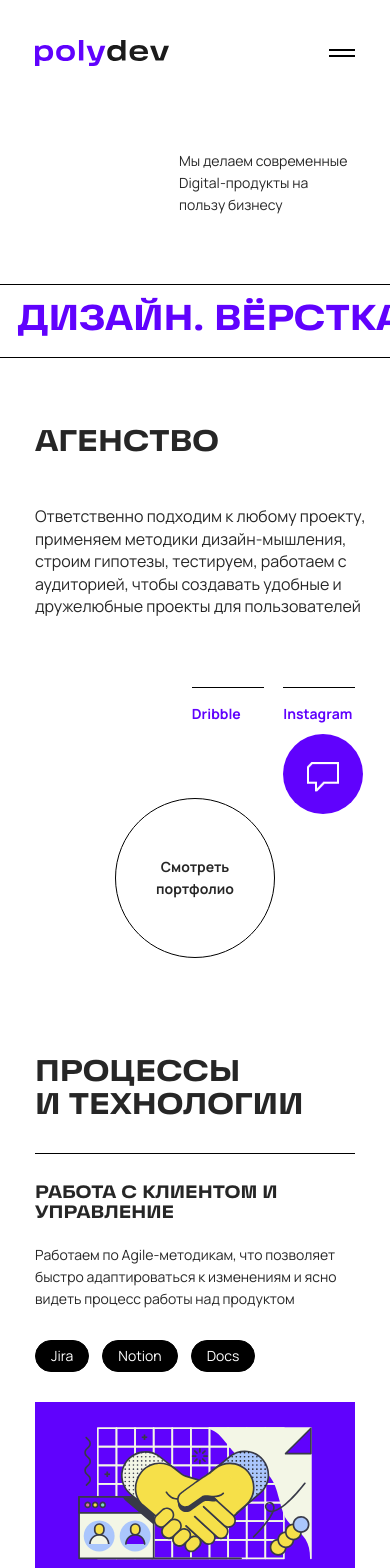
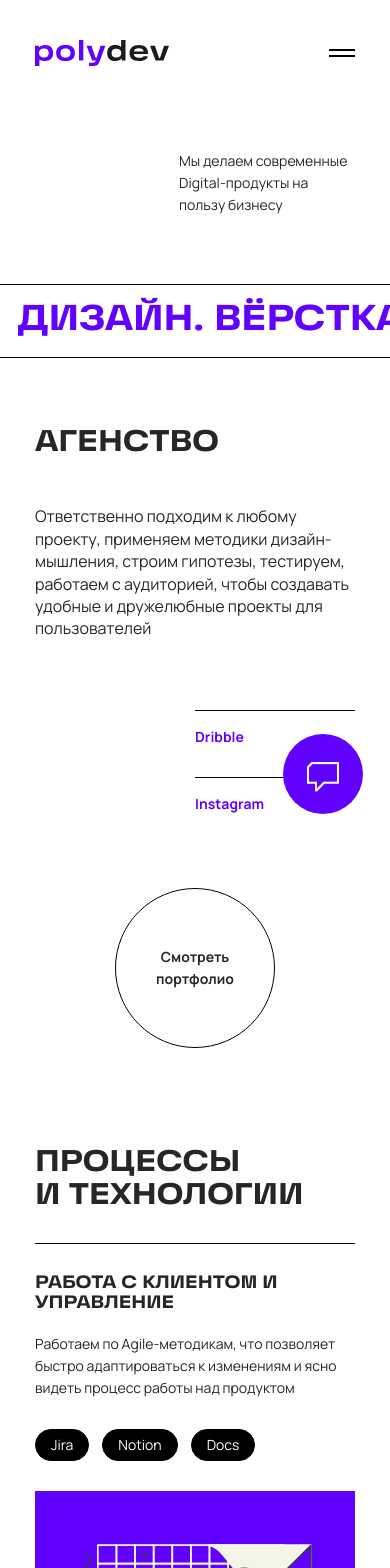
Before and after one commit to adisovaa/Polydev, a React (Create React App) app: page /about in a window 390 px wide. Shown: the top 1568 px of the page. Built offline with nearby package versions, Linux system fonts and the light colour scheme.

Commit message:
about page is adaptive

```diff
--- a/src/component/pages/aboutPage/About.css
+++ b/src/component/pages/aboutPage/About.css
@@ -340,8 +340,20 @@
         width: 100% !important;
     }
 
-    .agency_text p {
-        width: 435px;
+    .agency_text p, .agency_links {
+        width: 100%;
+    }
+}
+
+@media (max-width: 700px) {
+    .case_count_two {
+        margin-left: 40px;
+    }
+    .case_count_item {
+        width: 250px!important;
+    }
+    .case_countText {
+        margin-bottom: 53px
     }
 }
 
@@ -388,7 +400,12 @@
 
     .agency_links {
         float: right;
-        width: 51%;
+        width: 50%;
+        display: block;
+    }
+
+    .agency_link {
+        width: 100%;
     }
 
     .agency_link p,
@@ -448,11 +465,7 @@
     }
 
     .case_tech_banner img {
-        margin-top: 2px;
-    }
-
-    .agency_text p {
-        width: 361px;
+        margin-top: 30px;
     }
 
     .about_address {
@@ -479,6 +492,9 @@
     .case_count_item {
         width: 100% !important;
     }
+    .about_address {
+        margin: 10px 0;
+    }
 }
 
 @media (max-width: 500px) {
@@ -489,8 +505,4 @@
     .case_item h1 {
         font-size: 30px;
     }
-
-    .about_address {
-        margin: 10px 0;
-    }
 }
```
